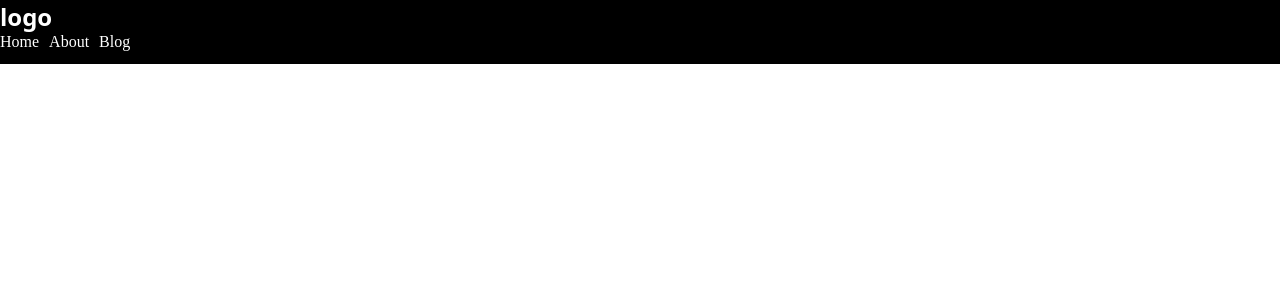
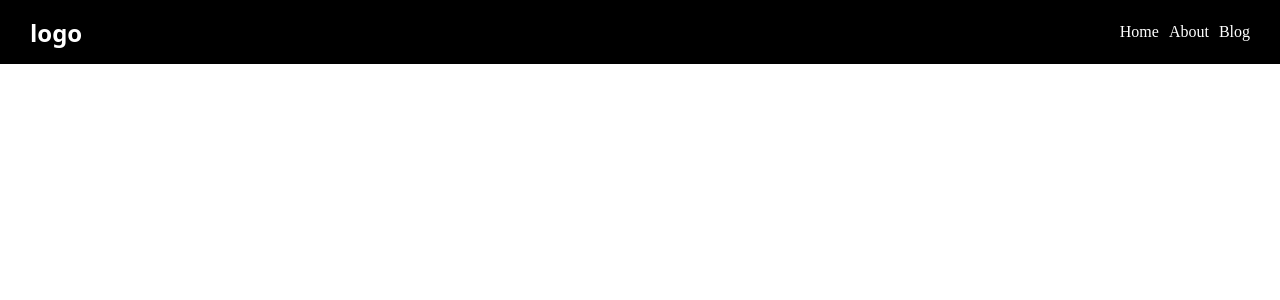
Before and after one commit to joefikis/discordbotserverhost_website, a React (Create React App) app in the folder discordbothost/: page / in a window 1280 px wide. Shown: the top 300 px of the page. Built offline with nearby package versions, Linux system fonts and the light colour scheme.

Commit message:
navbar_work

```diff
--- a/discordbothost/src/Components/Navbar/Navbar.css
+++ b/discordbothost/src/Components/Navbar/Navbar.css
@@ -18,19 +18,28 @@ nav {
 
 .nav-logo {
     color: white;
+    margin-left: 30px;
+    align-self: center;
     font-family: system-ui, -apple-system, BlinkMacSystemFont, 'Segoe UI', Roboto, Oxygen, Ubuntu, Cantarell, 'Open Sans', 'Helvetica Neue', sans-serif;
+}
+
+.nav-wrapper {
+    display: flex;
+    justify-content: space-between;
+    align-content: center;
+    width: 100%;
 }
 
 .nav-links {
     display: flex;
     flex-direction: row;
-    justify-content: center;
+    margin-right: 30px;
 }
 
 .nav-links-wrapper {
     display: flex;
+    align-self: center;
     gap: 10px;
-    justify-content: right;
 }
 
 .nav-link-btn {
```
Also changed, not shown: discordbothost/src/Components/Navbar/Navbar.jsx (indentation only).
